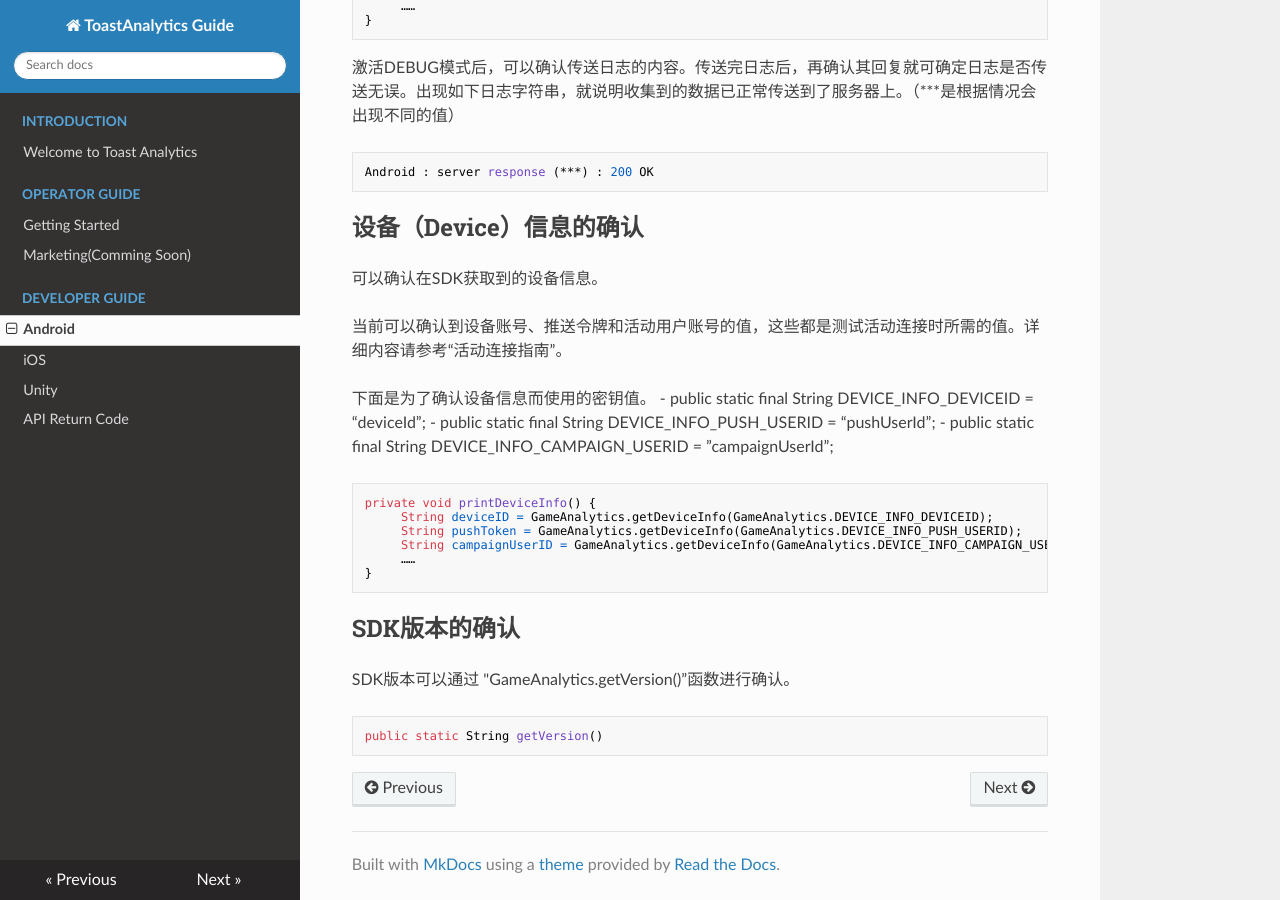
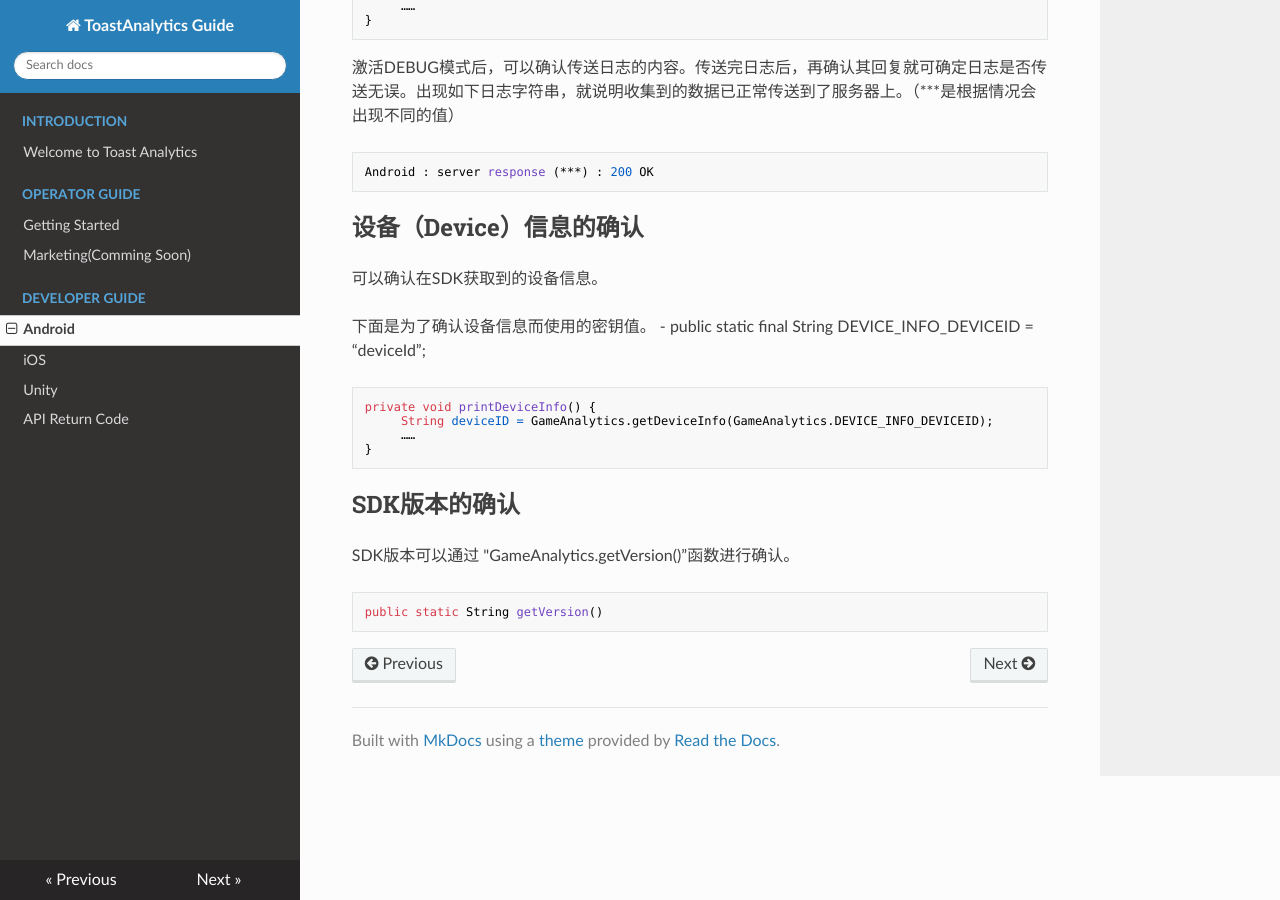
Before and after one commit to ToastAnalytics/ToastAnalytics_ZH, an MkDocs documentation site: the page built from docs/Developer/4. Android Developer Guide.md, in a window 1280 px wide and 900 px high, scrolled down 11563 px. Built offline with MkDocs 1.6.1, drawn with Linux system fonts in a browser that asks for light colours; nearby versions of some CDN libraries; old or Windows-style settings are respelled for this version of MkDocs.

Commit message:
Update 4. Android Developer Guide.md

````diff
--- a/docs/Developer/4. Android Developer Guide.md
+++ b/docs/Developer/4. Android Developer Guide.md
@@ -507,18 +507,12 @@ Android : server response (***) : 200 OK
 ## 设备（Device）信息的确认
 可以确认在SDK获取到的设备信息。
 
-当前可以确认到设备账号、推送令牌和活动用户账号的值，这些都是测试活动连接时所需的值。详细内容请参考“活动连接指南”。
-
 下面是为了确认设备信息而使用的密钥值。
 - public static final String DEVICE_INFO_DEVICEID = “deviceId”;
-- public static final String DEVICE_INFO_PUSH_USERID = “pushUserId”;
-- public static final String DEVICE_INFO_CAMPAIGN_USERID = ”campaignUserId”;
 
 ```java
 private void printDeviceInfo() {
      String deviceID = GameAnalytics.getDeviceInfo(GameAnalytics.DEVICE_INFO_DEVICEID);
-     String pushToken = GameAnalytics.getDeviceInfo(GameAnalytics.DEVICE_INFO_PUSH_USERID);
-     String campaignUserID = GameAnalytics.getDeviceInfo(GameAnalytics.DEVICE_INFO_CAMPAIGN_USERID);
      ……
 }
 ```
````
